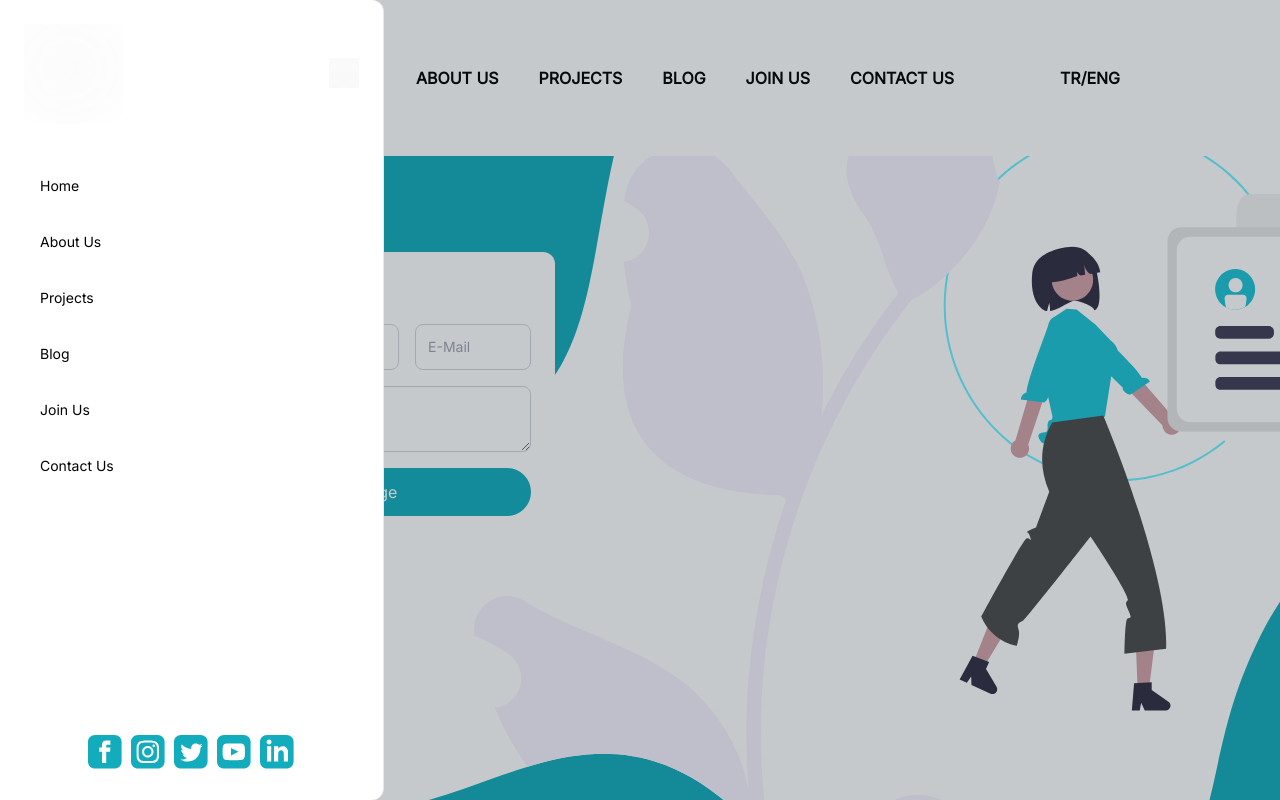
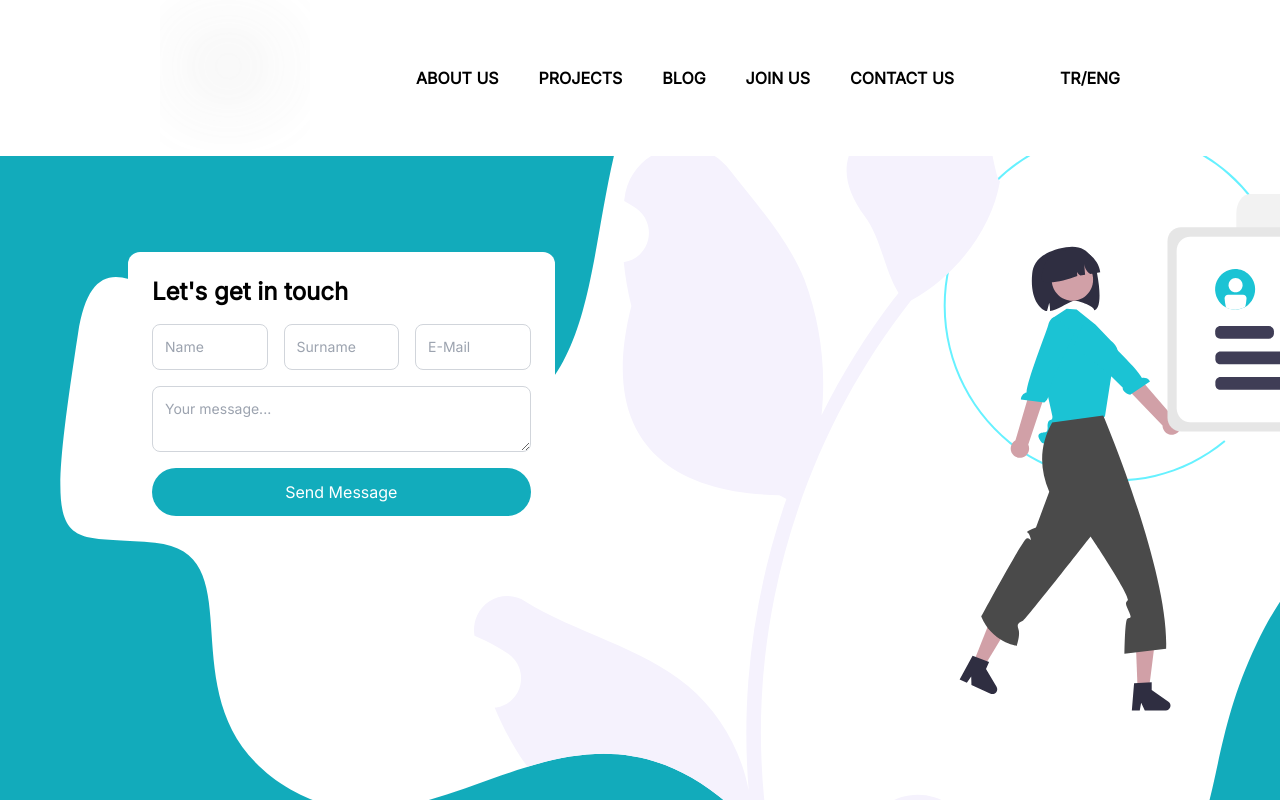
Before and after one commit to 3h-hareketi/website, a Next.js app: page /contact in a window 1280 px wide. Shown: the top 800 px of the page. Built offline with nearby package versions, Linux system fonts and the light colour scheme.

Commit message:
Change default navbar state to closed

```diff
--- a/components/Layout.tsx
+++ b/components/Layout.tsx
@@ -21,7 +21,7 @@ const Layout = ({
   hamburgerColor,
 }: Props) => {
   const router = useRouter();
-  const [navbarOpen, setNavbarOpen] = useState(true);
+  const [navbarOpen, setNavbarOpen] = useState(false);
   return (
     <div
       className="flex flex-col justify-between h-screen subpixel-antialiased"
```
